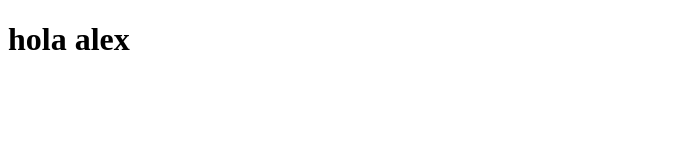
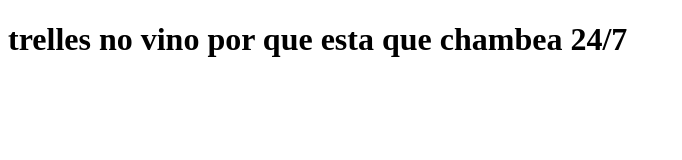
Before and after one commit to ALFHA-IA/ejemplo-01, a plain HTML site: page index.html in a window 1280 px wide. Shown: the whole page, without its empty margins (0-682 px from the left). Drawn offline with Linux system fonts and the light colour scheme.

Commit message:
Se modifico otra vez el titulo

```diff
--- a/index.html
+++ b/index.html
@@ -6,6 +6,6 @@
     <title>Document</title>
 </head>
 <body>
-    <h1>hola alex</h1>
+    <h1>trelles no vino por que esta que chambea 24/7</h1>
 </body>
 </html>
```
